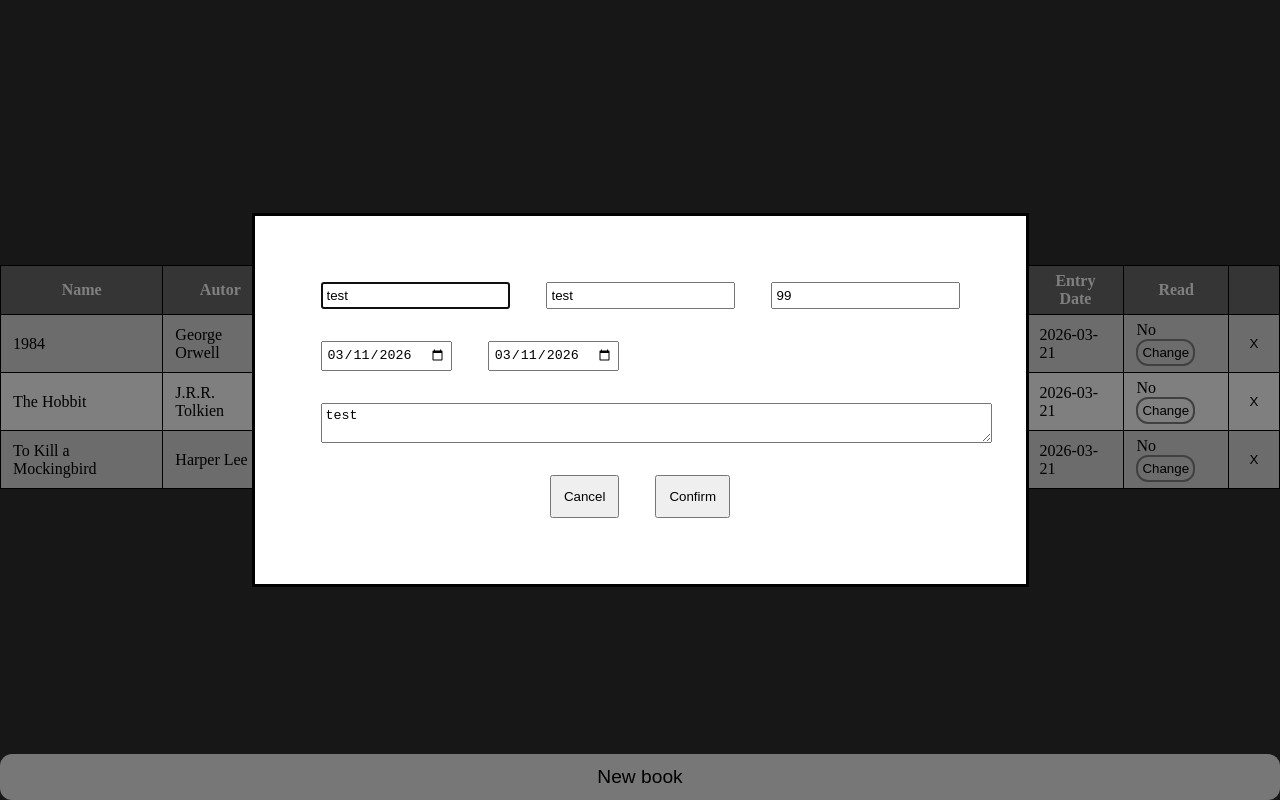
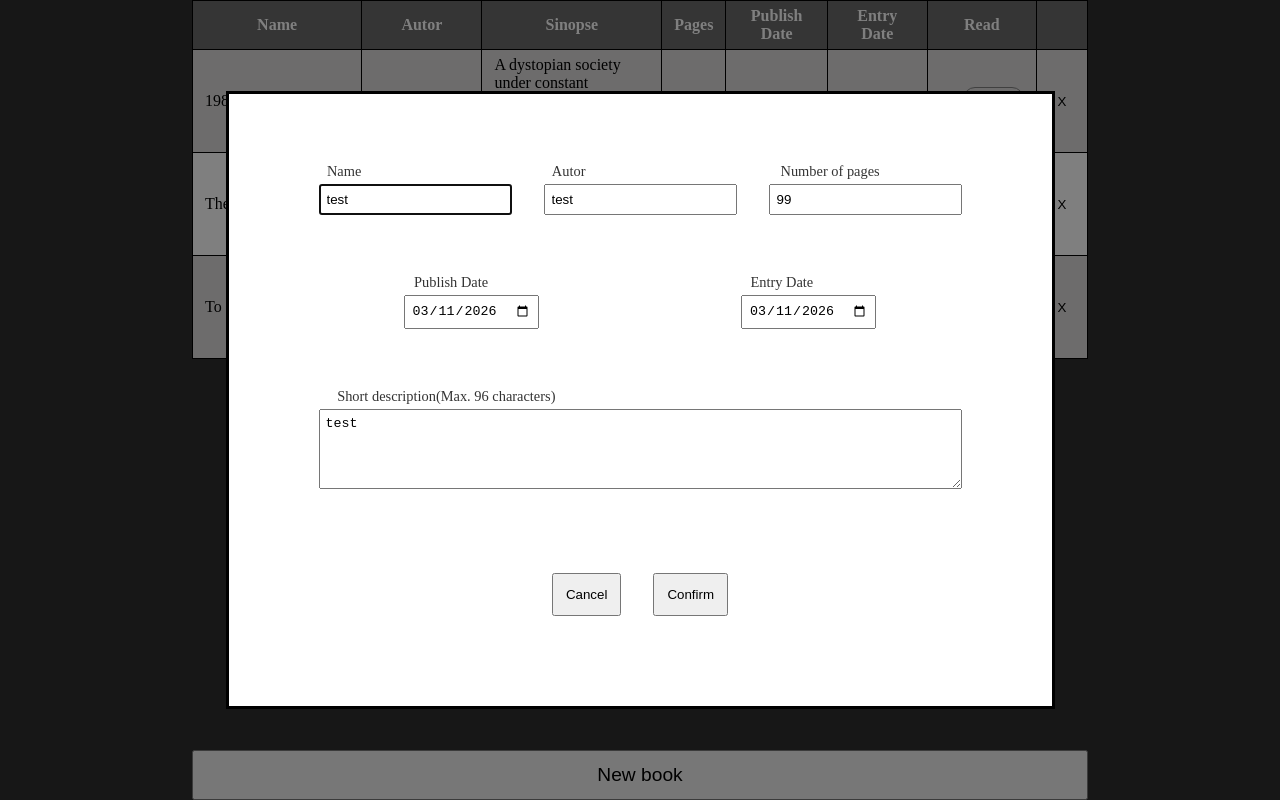
Before and after one commit to GabrielCorreaDaSilva/library, a plain HTML site: page index.html in a window 1280 px wide. Both pictures are taken after a click on the button "New book". Drawn offline with Linux system fonts and the light colour scheme.

Commit message:
Add major style changes to the table and form

```diff
--- a/index.html
+++ b/index.html
@@ -17,17 +17,34 @@
         <dialog>
             <form method="post">
                 <div>
-                    <input type="text" id="name" name="name" placeholder="Name" value="test" required>
-                    <input type="text" id="autor" name="autor" placeholder="Autor" value="test" required>
-                    <input type="number" id="pages" name="pages" placeholder="Number of pages" value="99" max="9999"
-                        required>
+                    <div class="field-label-wrapper">
+                        <input type="text" id="name" name="name" placeholder=" " value="test" required>
+                        <label for="name">Name</label>
+                    </div>
+                    <div class="field-label-wrapper">
+                        <input type="text" id="autor" name="autor" placeholder=" " value="test" required>
+                        <label for="autor">Autor</label>
+                    </div>
+                    <div class="field-label-wrapper">
+                        <input type="number" id="pages" name="pages" placeholder=" " value="99" max="9999" required>
+                        <label for="pages">Number of pages</label>
+                    </div>
                 </div>
                 <div>
-                    <input type="date" id="publish-date" name="publishDate" value="2026-03-11" required>
-                    <input type="date" id="entry-date" name="entryDate" value="2026-03-11" required>
+                    <div class="field-label-wrapper">
+                        <input type="date" id="publish-date" name="publishDate" value="2026-03-11" required>
+                        <label for="publish-date">Publish Date </label>
+                    </div>
+                    <div class="field-label-wrapper">
+                        <input type="date" id="entry-date" name="entryDate" value="2026-03-11" required>
+                        <label for="entry-date">Entry Date </label>
+                    </div>
                 </div>
-                <textarea name="description" id="description" maxlength="96"
-                    placeholder="Short description(Max. 96 characters)" required>test</textarea>
+                <div class="field-label-wrapper">
+                    <textarea name="description" id="description" maxlength="96" placeholder=" "
+                        required>test</textarea>
+                    <label for="description">Short description(Max. 96 characters)</label>
+                </div>
                 <div>
                     <input type="button" id="close" value="Cancel" />
                     <input type="submit" id="confirm" value="Confirm" />
--- a/styles.css
+++ b/styles.css
@@ -8,25 +8,43 @@ html,body {
     background-color: rgb(46, 46, 46);
     color: white;
     height: 100%;
-    width: 100%;
+}
+
+body {
+    width: 70%;
+    margin: 0 15%;
 }
 
 .content-wrapper {
     height: 100%;
     display: flex;
     flex-direction: column;
+    padding-bottom: 50px;
+}
+
+.library,
+.new-book{
+    width: 100%;
 }
 
 .library, th, td {
     background-color: white;
     color: black;
-    border: solid black 1px;
     border-collapse: collapse;
-    margin: auto;
+    margin-bottom: auto;
+}
 
-}
 th, td {
     padding: 6px 12px;
+        border: solid black 1px;
+}
+
+td:not(:nth-child(3)) {
+    white-space: nowrap;
+}
+
+td:not(:last-child){
+    border-right: none;
 }
 
 th {
@@ -40,19 +58,66 @@ tr:nth-child(odd) td {
 
 .new-book {
     padding: 12px;
-    border-radius: 12px;
-    border: none;
     font-size: 1.2rem;
+    transition-duration: 0.1s;
+    position: fixed;
+    bottom: 0;
+    width: 70%;
 }
+
+.new-book:hover {
+    background-color: gray;
+    color: white;
+}
+
 dialog {
     margin: auto;
     padding: 50px;
+}
 
+form > div {
+    display: flex;
+    justify-content: space-around;
+    margin: 40px;
+    gap: 32px;
 }
+
+.field-label-wrapper {
+    position: relative;
+}
+
+form > div:nth-child(3),
+ form label{
+    display: block;
+}
+
+
+label {
+    transition: all 0.2s ease;
+    position: absolute;
+    top: 6px;
+    left: 6px;
+    opacity: 0.8;
+    pointer-events: none;
+}
+
+form>div:not(:last-child) input:not(:placeholder-shown) + label,
+form>div:not(:last-child) input:focus + label,
+textarea:not(:placeholder-shown) + label,
+textarea:focus + label
+{
+    transform: translateY(-150%) scale(0.9);
+}
+
+form>div:not(:last-child) input,
+form textarea{
+    padding: 6px;
+}
+
+
 form {
     display: flex;
     flex-direction: column;
-
 }
 
 form>div:last-child {
@@ -64,14 +129,9 @@ dialog input[type="button"]{
     padding: 12px;
 }
 
-input,
-textarea {
-    padding: 4px;
-}
-
 textarea {
     width: 100%;
-
+    height: 80px;
 }
 
 .delete {
@@ -81,7 +141,7 @@ textarea {
     border: none;
     background-color: transparent;
     cursor: pointer;
-    transition-duration: 0.1s;
+    transition: all 0.2s ease;
     text-align: center;
 }
 
@@ -92,18 +152,13 @@ textarea {
 }
 
 .read-change {
-    padding: 4px;
+    padding: 6px;
     border-radius: 12px;
-    border: 2px solid gray;
+    border: 1px solid gray;
     background-color: transparent;
     cursor: pointer;
-    transition-duration: 0.1s;
+    transition: all 0.2s ease;
     text-align: center;
-}
-
-dialog input,
-dialog textarea {
-    margin: 16px;
 }
 
 ::backdrop {
```
